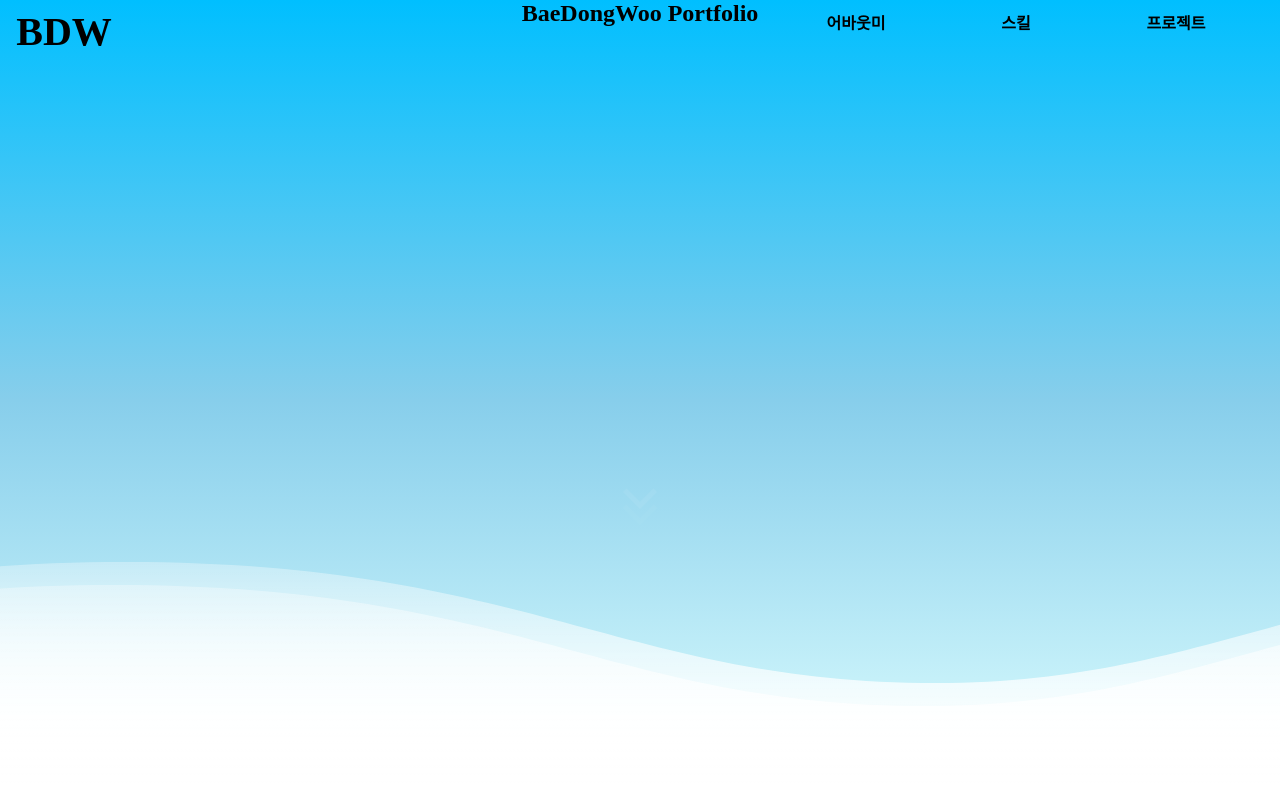
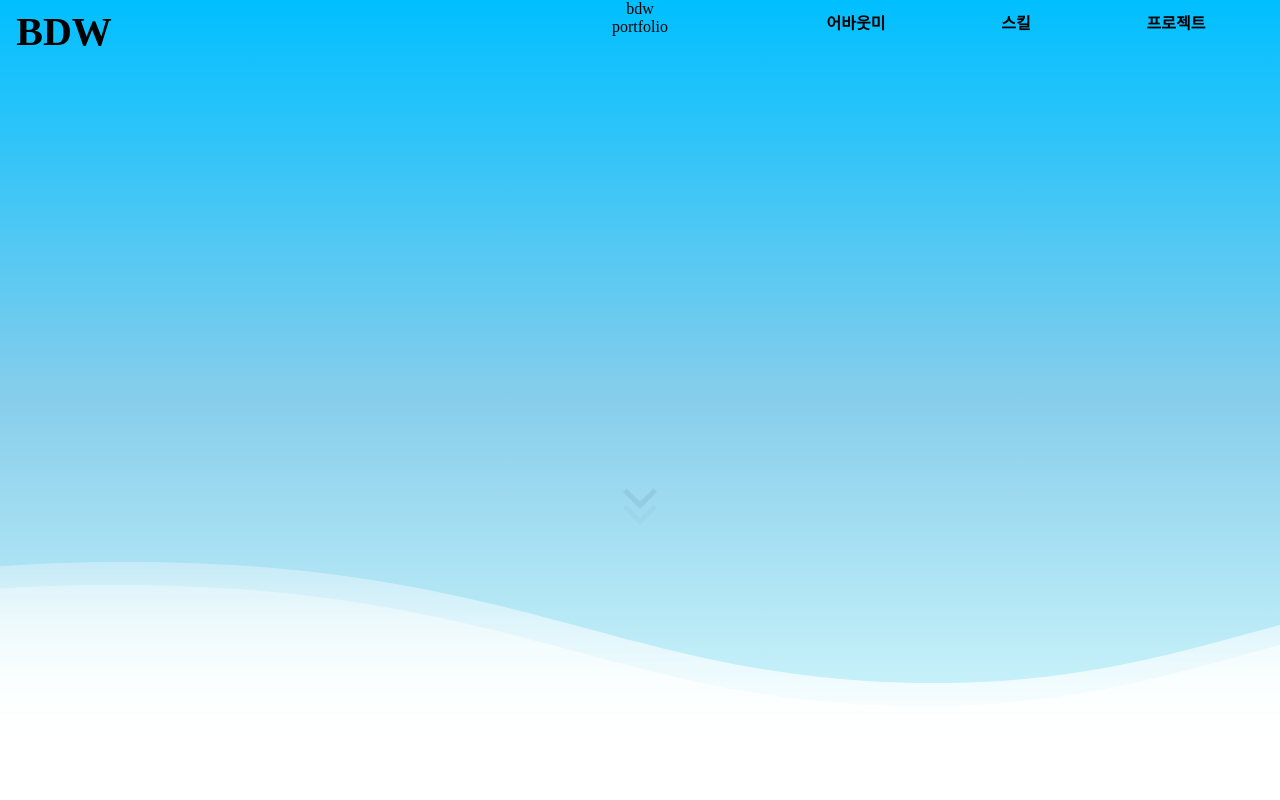
Before and after one commit to BaeDongWoo/BDW_Portfolio, a Next.js app: page / in a window 1280 px wide. Shown: the top 800 px of the page. Built offline with nearby package versions, Linux system fonts and the light colour scheme.

Commit message:
feat:add title animation

```diff
--- a/src/components/pages/page1/index.tsx
+++ b/src/components/pages/page1/index.tsx
@@ -1,5 +1,5 @@
 import { RefObject } from 'react';
-import styled, { css } from 'styled-components';
+import styled from 'styled-components';
 import Wave from './wave';
 export type MainPageProps = {
   element: RefObject<HTMLDivElement>;
@@ -7,7 +7,24 @@ export type MainPageProps = {
 const MainPage = ({ element }: MainPageProps) => {
   return (
     <Container ref={element}>
-      <Title>BaeDongWoo Portfolio</Title>
+      <div className="title">
+        <div className="span1">
+          <span>b</span>
+          <span>d</span>
+          <span>w</span>
+        </div>
+        <div className="span2">
+          <span>p</span>
+          <span>o</span>
+          <span>r</span>
+          <span>t</span>
+          <span>f</span>
+          <span>o</span>
+          <span>l</span>
+          <span>i</span>
+          <span>o</span>
+        </div>
+      </div>
       <Scroll></Scroll>
       <Scroll></Scroll>
       <Scroll></Scroll>
@@ -23,12 +40,6 @@ const Container = styled.div`
   height: 100vh;
   position: relative;
 `;
-const Title = styled.div`
-  width: 100vw;
-  height: 5vh;
-  font-weight: bold;
-  font-size: 1.5rem;
-`;
 const Scroll = styled.span`
   position: absolute;
   font-weight: bold;
@@ -37,8 +48,8 @@ const Scroll = styled.span`
   width: 1.5rem;
   height: 1.5rem;
   margin-left: -12px;
-  border-left: 5px solid #fff;
-  border-bottom: 5px solid #fff;
+  border-left: 5px solid #000000;
+  border-bottom: 5px solid #000000;
   -webkit-transform: rotate(-45deg);
   transform: rotate(-45deg);
   -webkit-animation: sdb 2s infinite;
```
